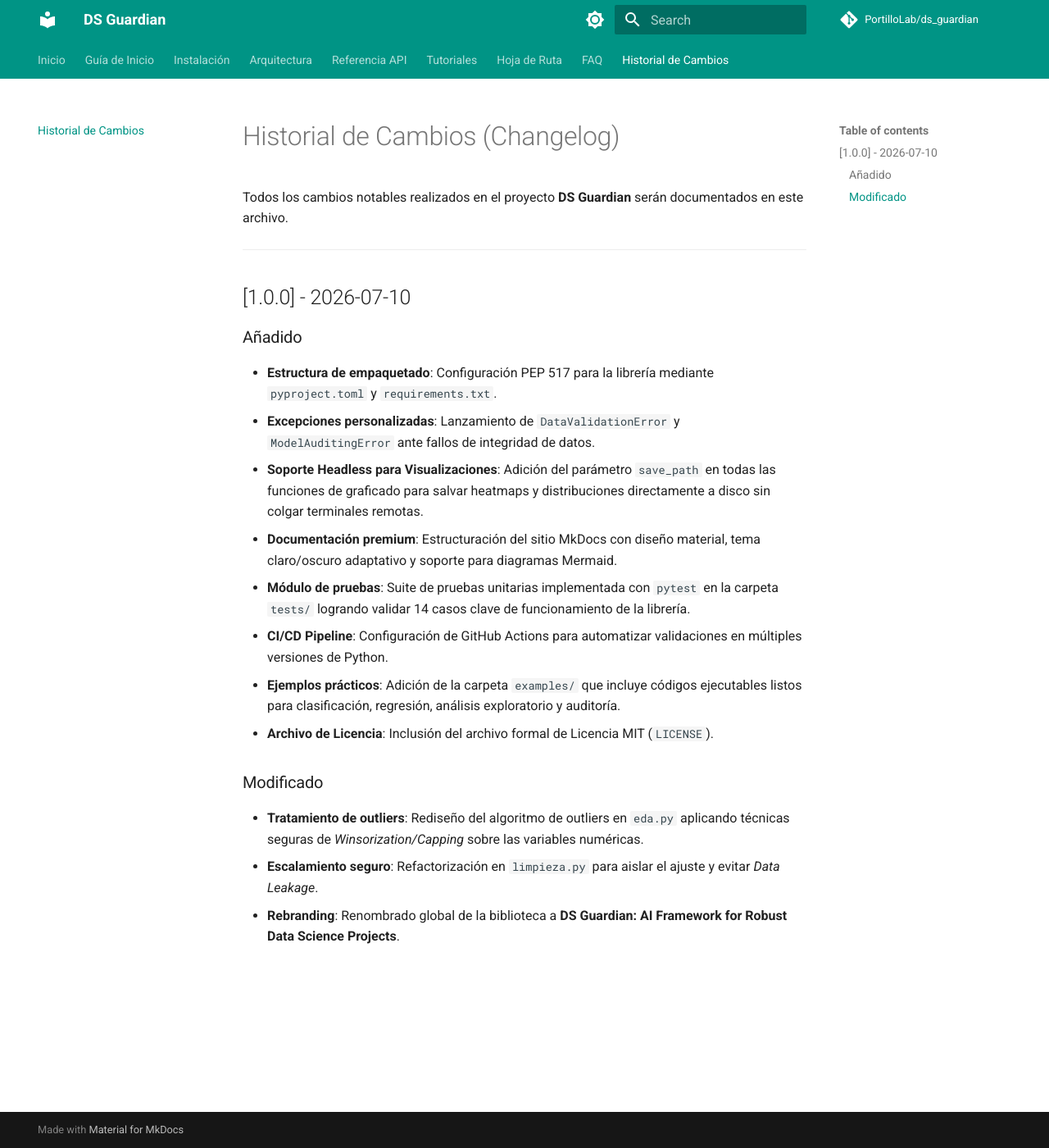
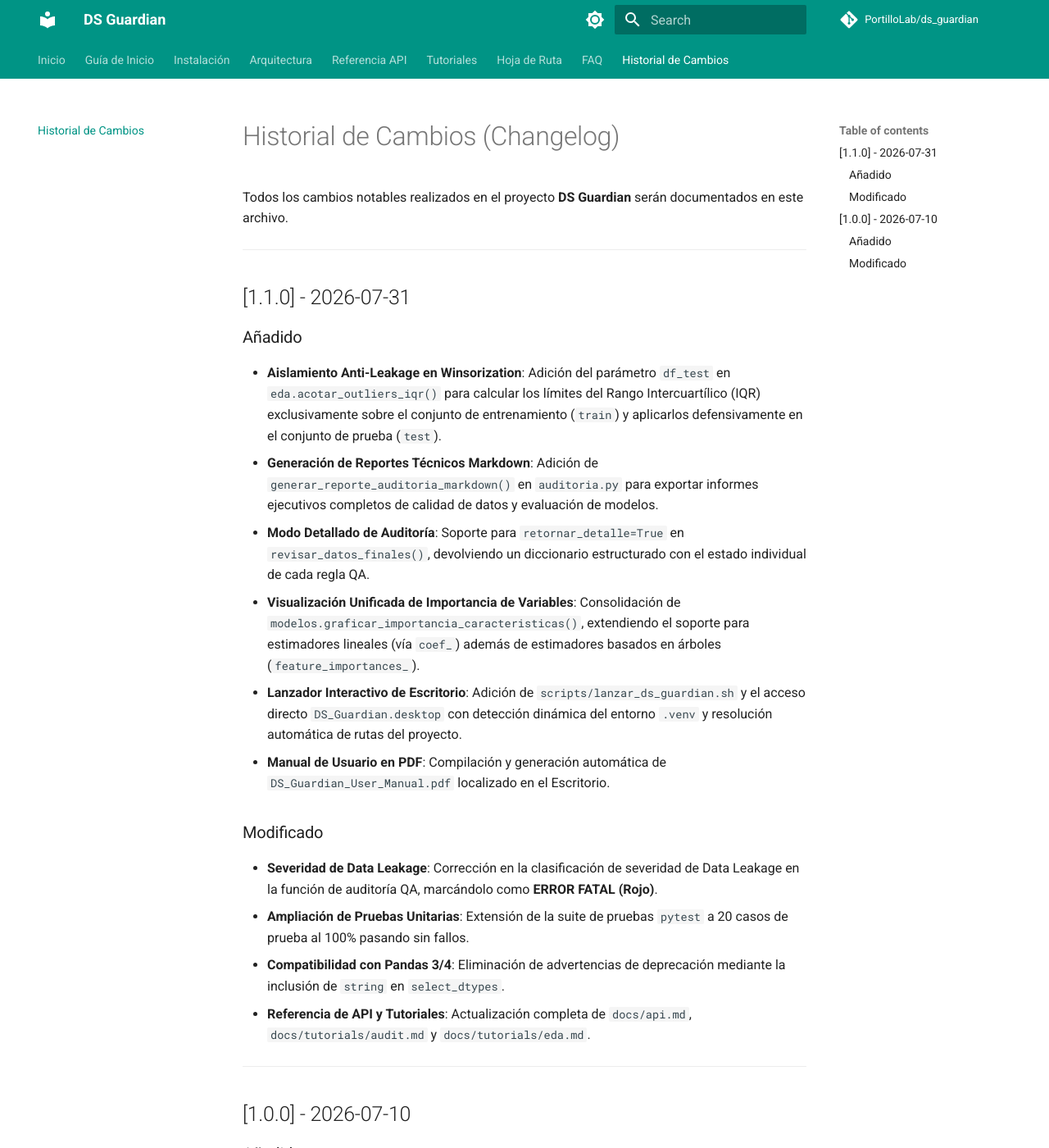
Before and after one commit to PortilloLab/ds_guardian, an MkDocs documentation site: the page built from docs/changelog.md, in a window 1280 px wide and 1400 px high. Shown: the whole window at 82% size. Built offline with MkDocs 1.6.1 and Material for MkDocs 9.7.7, drawn with Linux system fonts in a browser that asks for light colours; comment, search, counter and statistics services are not loaded.

Commit message:
docs(changelog): add v1.1.0 release entry detailing anti-leakage fixes, QA reporting, desktop launcher, and test suite expansion

```diff
--- a/docs/changelog.md
+++ b/docs/changelog.md
@@ -1,6 +1,24 @@
 # Historial de Cambios (Changelog)
 
 Todos los cambios notables realizados en el proyecto **DS Guardian** serán documentados en este archivo.
+
+---
+
+## [1.1.0] - 2026-07-31
+
+### Añadido
+* **Aislamiento Anti-Leakage en Winsorization**: Adición del parámetro `df_test` en `eda.acotar_outliers_iqr()` para calcular los límites del Rango Intercuartílico (IQR) exclusivamente sobre el conjunto de entrenamiento (`train`) y aplicarlos defensivamente en el conjunto de prueba (`test`).
+* **Generación de Reportes Técnicos Markdown**: Adición de `generar_reporte_auditoria_markdown()` en `auditoria.py` para exportar informes ejecutivos completos de calidad de datos y evaluación de modelos.
+* **Modo Detallado de Auditoría**: Soporte para `retornar_detalle=True` en `revisar_datos_finales()`, devolviendo un diccionario estructurado con el estado individual de cada regla QA.
+* **Visualización Unificada de Importancia de Variables**: Consolidación de `modelos.graficar_importancia_caracteristicas()`, extendiendo el soporte para estimadores lineales (vía `coef_`) además de estimadores basados en árboles (`feature_importances_`).
+* **Lanzador Interactivo de Escritorio**: Adición de `scripts/lanzar_ds_guardian.sh` y el acceso directo `DS_Guardian.desktop` con detección dinámica del entorno `.venv` y resolución automática de rutas del proyecto.
+* **Manual de Usuario en PDF**: Compilación y generación automática de `DS_Guardian_User_Manual.pdf` localizado en el Escritorio.
+
+### Modificado
+* **Severidad de Data Leakage**: Corrección en la clasificación de severidad de Data Leakage en la función de auditoría QA, marcándolo como **ERROR FATAL (Rojo)**.
+* **Ampliación de Pruebas Unitarias**: Extensión de la suite de pruebas `pytest` a 20 casos de prueba al 100% pasando sin fallos.
+* **Compatibilidad con Pandas 3/4**: Eliminación de advertencias de deprecación mediante la inclusión de `string` en `select_dtypes`.
+* **Referencia de API y Tutoriales**: Actualización completa de `docs/api.md`, `docs/tutorials/audit.md` y `docs/tutorials/eda.md`.
 
 ---
 
```
